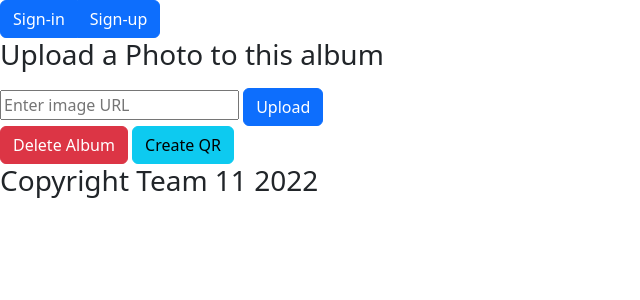
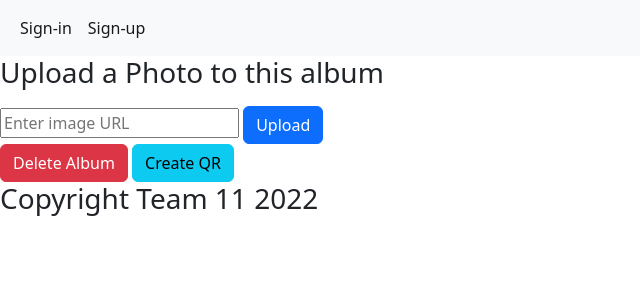
Before and after one commit to Eduardnol/Pix_Salle, a PHP site: template pixsalle-template/templates/album.twig in a window 1280 px wide. Shown: the top 300 px of the page, without its empty margins (0-640 px from the left). Run offline with PHP 8.4, Linux system fonts and the light colour scheme; the template is opened without the code that fills it, so the values that code supplies are empty; some libraries are stand-ins or nearby versions.

Commit message:
Pages updates

```diff
--- a/pixsalle-template/templates/album.twig
+++ b/pixsalle-template/templates/album.twig
@@ -1,6 +1,6 @@
 {% extends "base.twig" %}
 
-{% block title %}Profile{% endblock %}
+{% block title %}Album | PixSalle{% endblock %}
 
 {% block content %}
 
--- a/pixsalle-template/templates/base.twig
+++ b/pixsalle-template/templates/base.twig
@@ -20,43 +20,71 @@
 <header>
 
     {% if logged %}
-        <nav class="navbar navbar-dark bg-primary">
+        <nav class="navbar navbar-expand-lg bg-light">
             <div class="container-fluid">
+                <div class="collapse navbar-collapse" id="navbarNav">
+                    <ul class="navbar-nav">
+                        <li class="nav-item">
                             <a href="{{ url_for('wallet') }}" class="nav-link active">
                                 Wallet
                             </a>
+                        </li>
+                        <li class="nav-item">
                             <a href="{{ url_for('profile') }}" class="nav-link active">
                                 Profile
                             </a>
+                        </li>
+                        <li class="nav-item">
                             <a href="{{ url_for('membership') }}" class="nav-link active">
                                 Membership
                             </a>
+                        </li>
+                        <li class="nav-item">
                             <a href="{{ url_for('explore') }}" class="nav-link active">
                                 Explore
                             </a>
+                        </li>
+                        <li class="nav-item">
                             <a href="{{ url_for('portfolio') }}" class="nav-link active">
                                 Portfolio
                             </a>
+                        </li>
+                        <li class="nav-item">
                             <a href="{{ url_for('blog-list') }}" class="nav-link active">
                                 Blog
                             </a>
+                        </li>
+                        <li class="nav-item">
                             <a href="{{ url_for('signIn') }}" class="nav-link active">
                                 Sign-In
                             </a>
+                        </li>
+                        <li class="nav-item">
                             <a href="{{ url_for('signUp') }}" class="nav-link active">
                                 Sign-Up
                             </a>
+                        </li>
+                    </ul>
+                </div>
             </div>
         </nav>
     {% else %}
-        <nav>
-            <div class="btn-group">
-                <a href="{{ url_for('signIn') }}" class="btn btn-primary">
+        <nav class="navbar navbar-expand-lg bg-light">
+            <div class="container-fluid">
+                <div class="collapse navbar-collapse" id="navbarNav">
+                    <ul class="navbar-nav">
+                        <li class="nav-item">
+                            <a href="{{ url_for('signIn') }}" class="nav-link active">
                                 Sign-in
                             </a>
-                <a href="{{ url_for('signUp') }}" class="btn btn-primary">
+                        </li>
+                        <li class="nav-item">
+                            <a href="{{ url_for('signUp') }}" class="nav-link active">
                                 Sign-up
                             </a>
+                        </li>
+                    </ul>
+                </div>
             </div>
         </nav>
     {% endif %}
--- a/pixsalle-template/templates/changePassword.twig
+++ b/pixsalle-template/templates/changePassword.twig
@@ -1,6 +1,6 @@
 {% extends "base.twig" %}
 
-{% block title %}Reset Password{% endblock %}
+{% block title %}Change Password | PixSalle{% endblock %}
 
 {% block content %}
     <h1>Reset Password</h1>
--- a/pixsalle-template/templates/portfolio.twig
+++ b/pixsalle-template/templates/portfolio.twig
@@ -1,6 +1,6 @@
 {% extends "base.twig" %}
 
-{% block title %}Profile{% endblock %}
+{% block title %}Portfolio | PixSalle{% endblock %}
 
 {% block content %}
 
--- a/pixsalle-template/templates/profile.twig
+++ b/pixsalle-template/templates/profile.twig
@@ -1,6 +1,6 @@
 {% extends "base.twig" %}
 
-{% block title %}Profile{% endblock %}
+{% block title %}Profile | PixSalle{% endblock %}
 
 {% block content %}
     {% if allUser.userName == NULL %}
```
Lines whose indentation alone changed are shown as unchanged.
